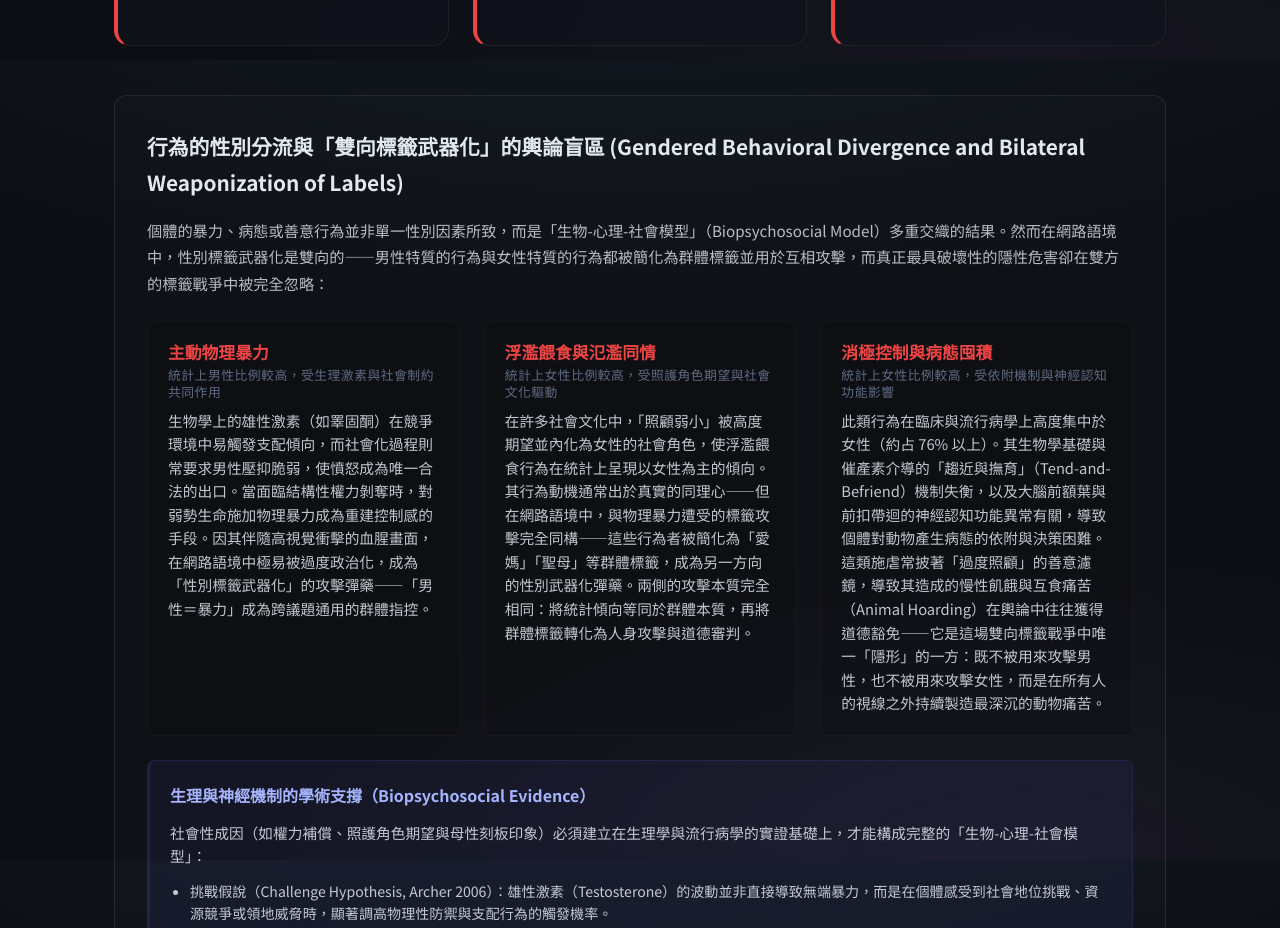
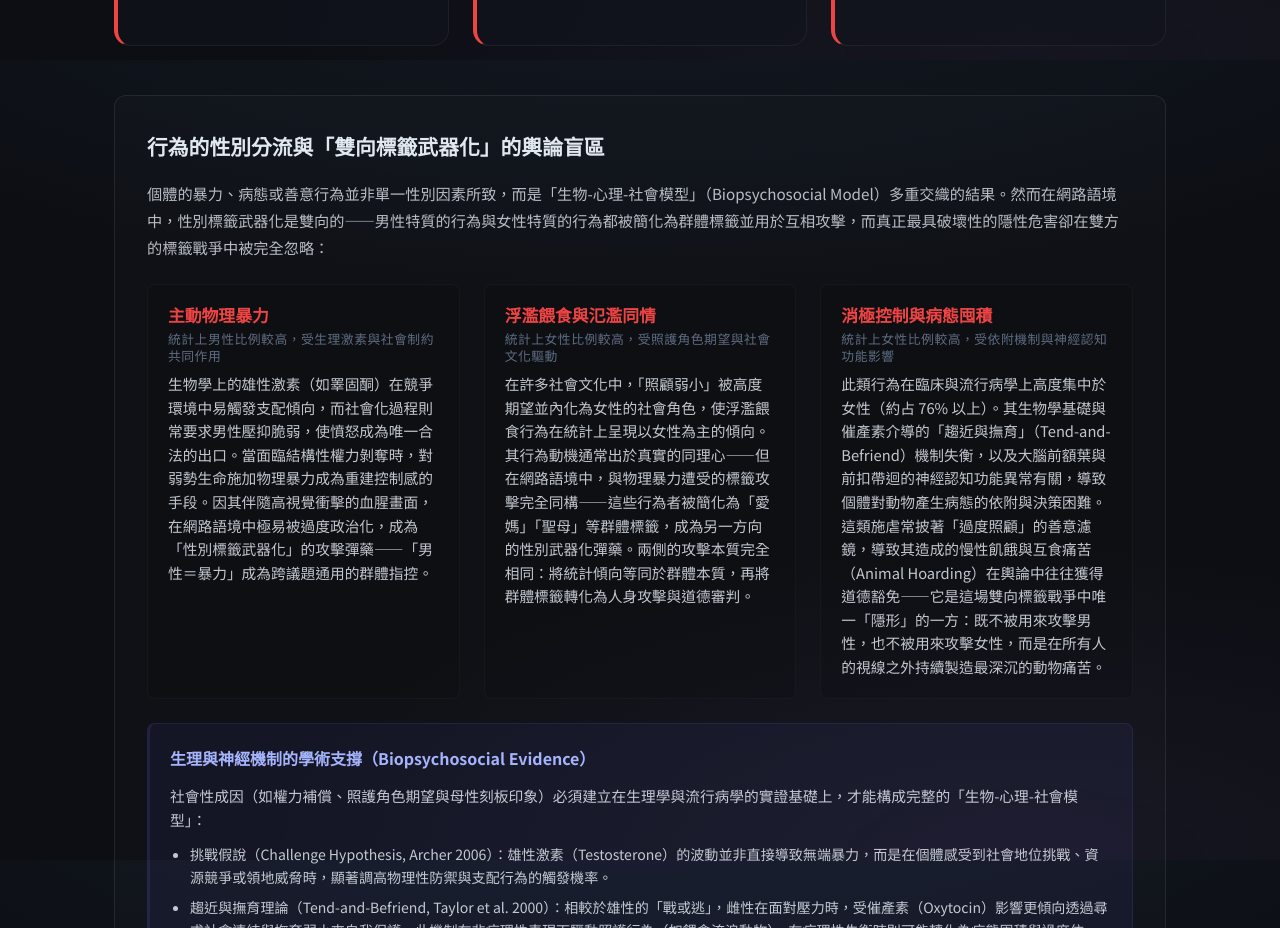
Before and after one commit to evanwu1014/stray-hazard-perception-gap, a React (Vite) app: page / in a window 1280 px wide. Shown: the part 8740-9668 px from the top of the page. Built offline with nearby package versions, Linux system fonts and the light colour scheme.

Commit message:
refactor: remove literal English title translation from textContent.js

```diff
--- a/src/data/locales/zh_CN/textContent.js
+++ b/src/data/locales/zh_CN/textContent.js
@@ -128,7 +128,7 @@ export const HAZARD_TEXT = {
       }
     ],
     gendered: {
-      title: "行为的性别分流与“双向标签武器化”的舆论盲区 (Gendered Behavioral Divergence and Bilateral Weaponization of Labels)",
+      title: "行为的性别分流与“双向标签武器化”的舆论盲区",
       desc: "个体的暴力、病态或善意行为并非单一性别因素所致，而是“生物-心理-社会模型”（Biopsychosocial Model）多重交织的结果。然而在网络语境中，性别标签武器化是双向的——男性特质的行为与女性特质的行为都被简化为群体标签并用于互相攻击，而真正最具破坏性的隐性危害却在双方的标签战争中被完全忽略：",
       types: [
         {
--- a/src/data/locales/zh_TW/textContent.js
+++ b/src/data/locales/zh_TW/textContent.js
@@ -128,7 +128,7 @@ export const HAZARD_TEXT = {
       }
     ],
     gendered: {
-      title: "行為的性別分流與「雙向標籤武器化」的輿論盲區 (Gendered Behavioral Divergence and Bilateral Weaponization of Labels)",
+      title: "行為的性別分流與「雙向標籤武器化」的輿論盲區",
       desc: "個體的暴力、病態或善意行為並非單一性別因素所致，而是「生物-心理-社會模型」（Biopsychosocial Model）多重交織的結果。然而在網路語境中，性別標籤武器化是雙向的——男性特質的行為與女性特質的行為都被簡化為群體標籤並用於互相攻擊，而真正最具破壞性的隱性危害卻在雙方的標籤戰爭中被完全忽略：",
       types: [
         {
```
